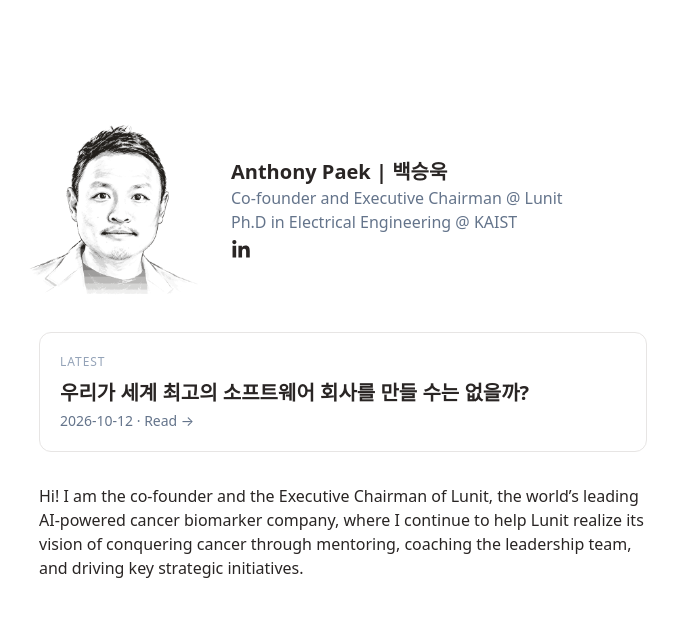
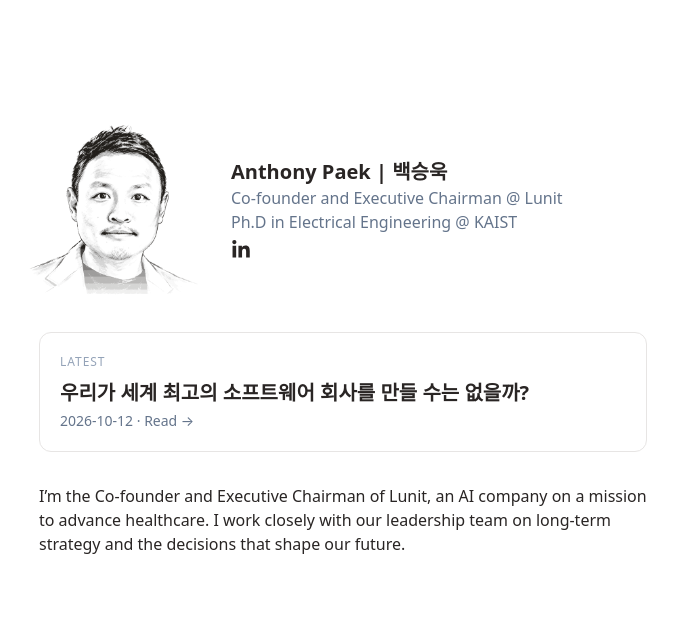
Before and after one commit to drumpet/drumpet.github.io, a Jekyll site: the page built from index.html, in a window 1280 px wide. Shown: the top 617 px of the page, without its empty margins (297-975 px from the left). Built offline with Jekyll 4.4.1, drawn with Linux system fonts in a browser that asks for light colours.

Commit message:
Publish: About

```diff
--- a/_includes/about.md
+++ b/_includes/about.md
@@ -1 +1 @@
-Hi! I am the co-founder and the Executive Chairman of Lunit, the world's leading AI-powered cancer biomarker company, where I continue to help Lunit realize its vision of conquering cancer through mentoring, coaching the leadership team, and driving key strategic initiatives.
+I'm the Co-founder and Executive Chairman of Lunit, an AI company on a mission to advance healthcare. I work closely with our leadership team on long-term strategy and the decisions that shape our future.
```
